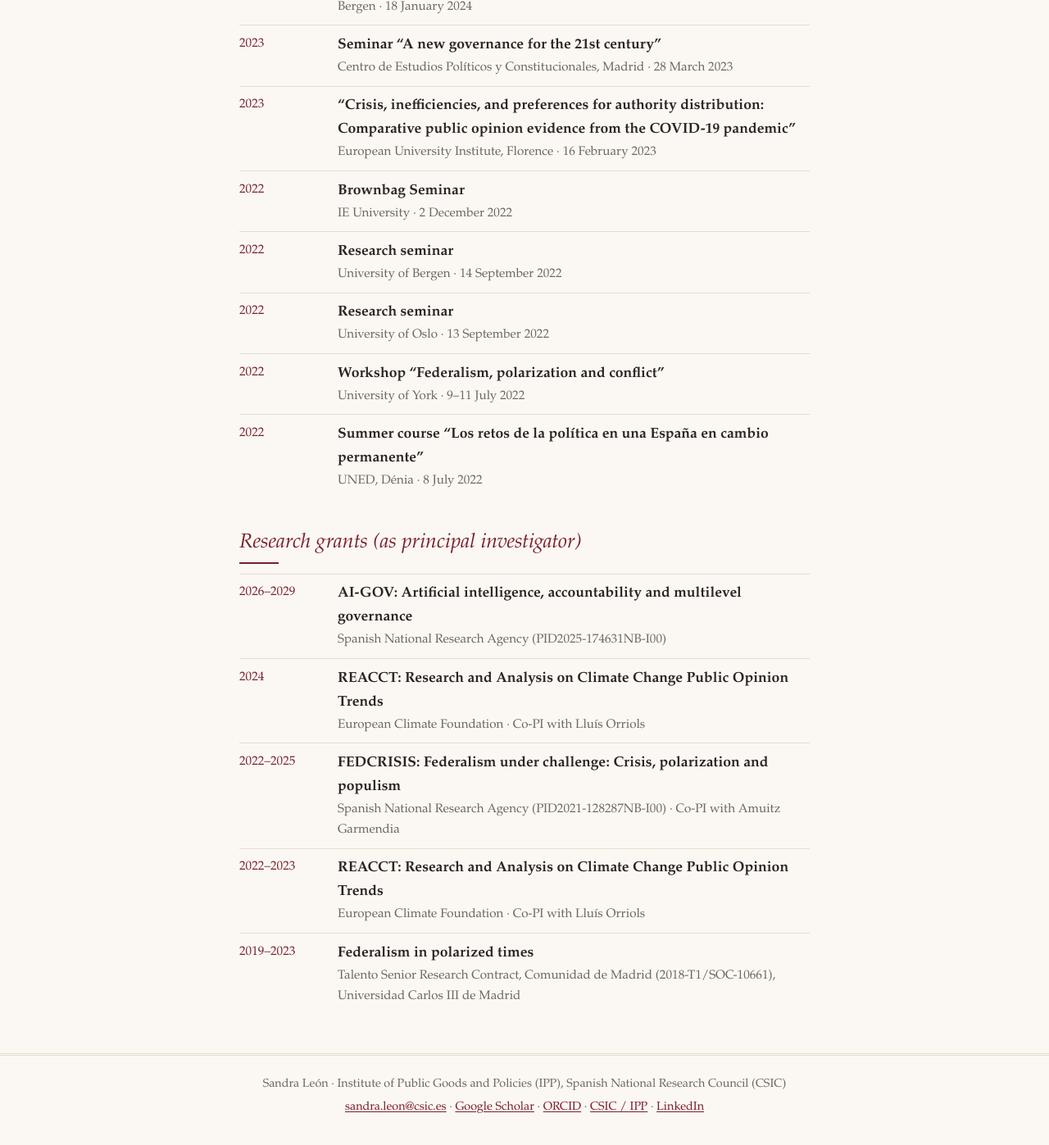
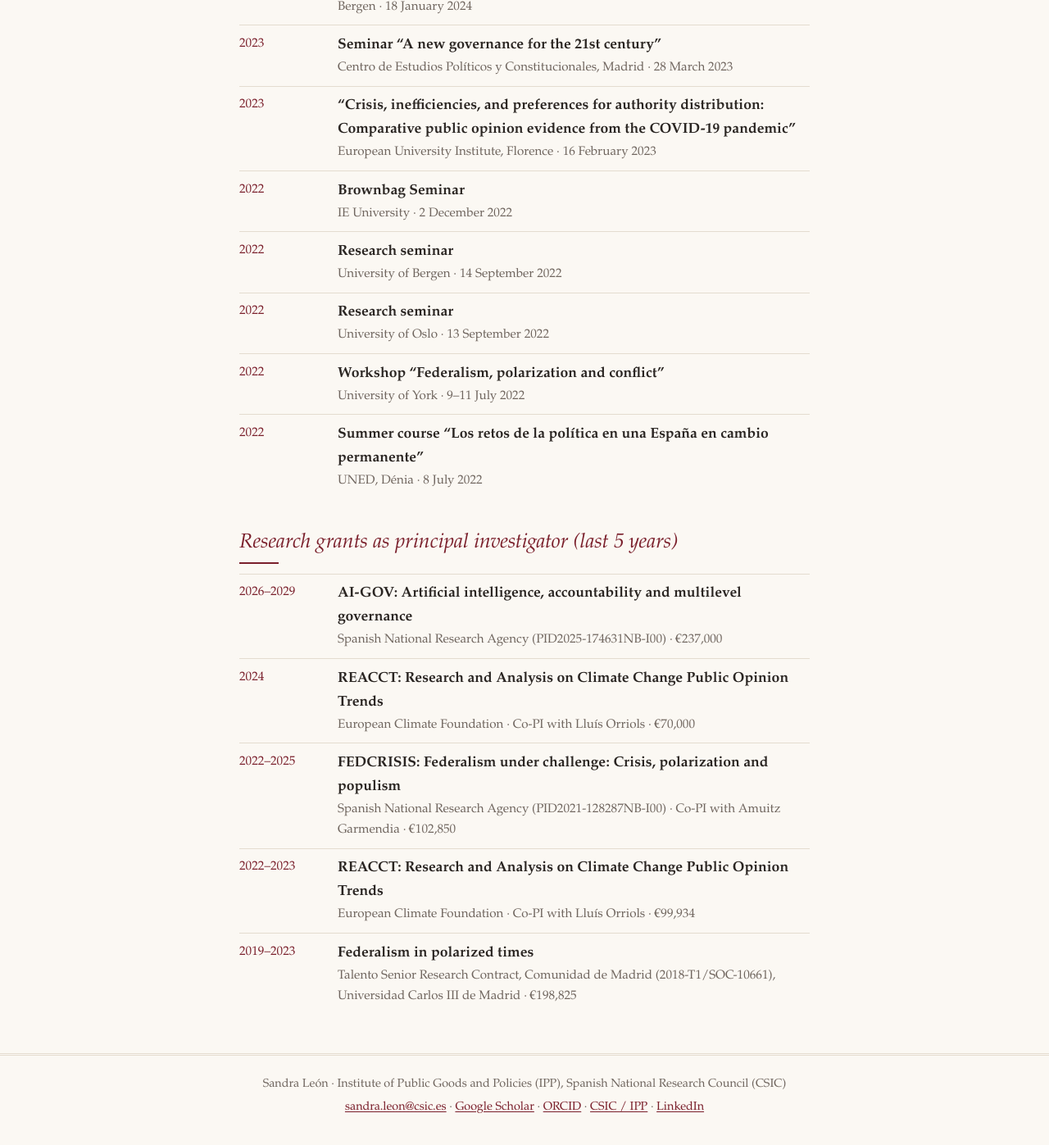
Before and after one commit to sandraleonalfonso/Sandra-Leon, a Jekyll site: the page built from research.md, in a window 1280 px wide and 1400 px high, scrolled down 2633 px. Shown: the top 1397 px of the window at 82% size. Built offline with Jekyll 4.4.1, drawn with Linux system fonts in a browser that asks for light colours.

Commit message:
Research grants: last 5 years in heading, add amounts
Co-Authored-By: Claude Opus 5.5 (1M context) <noreply@anthropic.com>
Claude-Session: https://claude.ai/code/session_01Csi1G9zYbePJE1osHYZ3KG

```diff
--- a/research.md
+++ b/research.md
@@ -97,18 +97,18 @@ With Amuitz Garmendia, we study how crises and disasters shape citizens' trust,
   <dd><span class="tl-role">Summer course “Los retos de la política en una España en cambio permanente”</span><span class="tl-org">UNED, Dénia · 8 July 2022</span></dd>
 </dl>
 
-## Research grants (as principal investigator)
+## Research grants as principal investigator (last 5 years)
 {: #grants}
 
 <dl class="timeline">
   <dt>2026–2029</dt>
-  <dd><span class="tl-role">AI-GOV: Artificial intelligence, accountability and multilevel governance</span><span class="tl-org">Spanish National Research Agency (PID2025-174631NB-I00)</span></dd>
+  <dd><span class="tl-role">AI-GOV: Artificial intelligence, accountability and multilevel governance</span><span class="tl-org">Spanish National Research Agency (PID2025-174631NB-I00) · €237,000</span></dd>
   <dt>2024</dt>
-  <dd><span class="tl-role">REACCT: Research and Analysis on Climate Change Public Opinion Trends</span><span class="tl-org">European Climate Foundation · Co-PI with Lluís Orriols</span></dd>
+  <dd><span class="tl-role">REACCT: Research and Analysis on Climate Change Public Opinion Trends</span><span class="tl-org">European Climate Foundation · Co-PI with Lluís Orriols · €70,000</span></dd>
   <dt>2022–2025</dt>
-  <dd><span class="tl-role">FEDCRISIS: Federalism under challenge: Crisis, polarization and populism</span><span class="tl-org">Spanish National Research Agency (PID2021-128287NB-I00) · Co-PI with Amuitz Garmendia</span></dd>
+  <dd><span class="tl-role">FEDCRISIS: Federalism under challenge: Crisis, polarization and populism</span><span class="tl-org">Spanish National Research Agency (PID2021-128287NB-I00) · Co-PI with Amuitz Garmendia · €102,850</span></dd>
   <dt>2022–2023</dt>
-  <dd><span class="tl-role">REACCT: Research and Analysis on Climate Change Public Opinion Trends</span><span class="tl-org">European Climate Foundation · Co-PI with Lluís Orriols</span></dd>
+  <dd><span class="tl-role">REACCT: Research and Analysis on Climate Change Public Opinion Trends</span><span class="tl-org">European Climate Foundation · Co-PI with Lluís Orriols · €99,934</span></dd>
   <dt>2019–2023</dt>
-  <dd><span class="tl-role">Federalism in polarized times</span><span class="tl-org">Talento Senior Research Contract, Comunidad de Madrid (2018-T1/SOC-10661), Universidad Carlos III de Madrid</span></dd>
+  <dd><span class="tl-role">Federalism in polarized times</span><span class="tl-org">Talento Senior Research Contract, Comunidad de Madrid (2018-T1/SOC-10661), Universidad Carlos III de Madrid · €198,825</span></dd>
 </dl>
```
Also changed, not shown: es/investigacion.md (+6 -6 lines).
